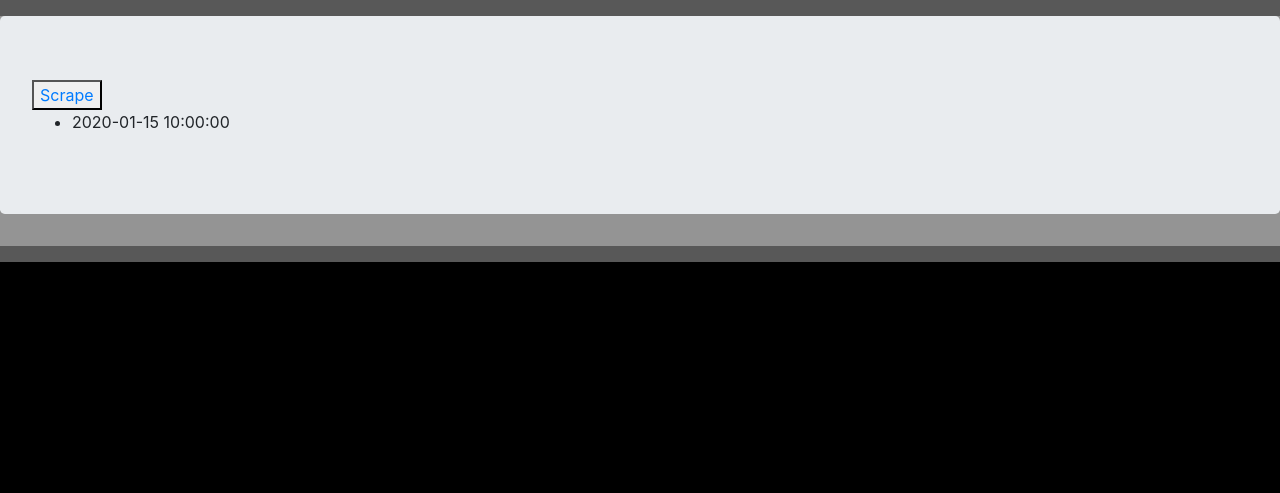
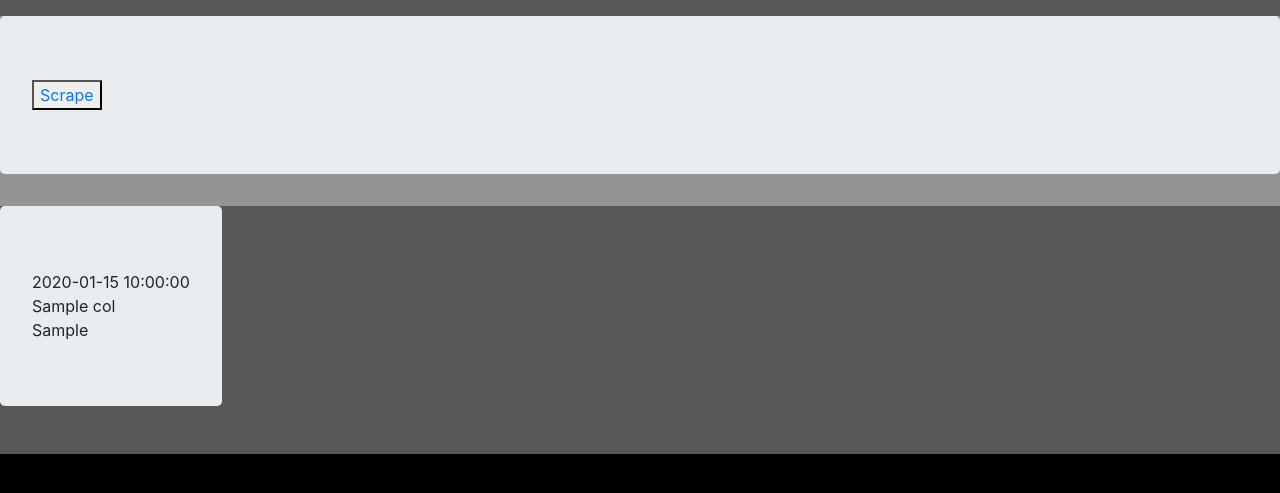
Before and after one commit to xsarinix/mission-to-mars, a Flask app: page / in a window 1280 px wide. Shown: the top 493 px of the page. Run offline with Flask 2, Linux system fonts and the light colour scheme; a database or web service that is not in the repository returns one stand-in record (values such as "Sample title"); some libraries are stand-ins or nearby versions.

Commit message:
DB works, calling info from list

```diff
--- a/app.py
+++ b/app.py
@@ -14,6 +14,10 @@
 @app.route("/scrape")
 def scrape_route():
     import test_scrape
+    conn = 'mongodb://localhost:27017'
+    client = pymongo.MongoClient(conn)
+    db = client.mars_db
+    col = db.scrapes
     post = test_scrape.scrape()
     print(post)
     db.col.insert_one(post)
@@ -21,7 +25,8 @@
 
 @app.route("/")
 def echo():
-    scrapes = db.col.find()
+    scrapes = list(db.col.find().sort('scrape_time', pymongo.DESCENDING))
+    print("Scrapes retrieved.")
     return render_template('index.html', scrapes = scrapes)
 
 
--- a/templates/index.html
+++ b/templates/index.html
@@ -51,12 +51,15 @@
                     <li>{{ scrape.mars_news_title }}</li>
                     {% endfor %}
                 </ul> -->
-                <ul>
-                    {% for scrape in scrapes %}
-                        <li>{{ scrape.scrape_time }}</li>
-                    {% endfor %}
-                </ul>
             </div>
+        </div>
+        <div class="row">
+            <div class="jumbotron">
+                <div>{{ scrapes[0].scrape_time }}</div>
+                <div>{{ scrapes[0].mars_news_title }}</div>
+                <div>{{ scrapes[0].mars_news_p }}</div>
+            </div>
+        </div>
             <!-- <div class="col-lg-6 col-sm-12 mx-3 my-1" style="background-color: #ffffff;">
                 <h1>Latitude & Weather</h1>
                 <hr>
```
